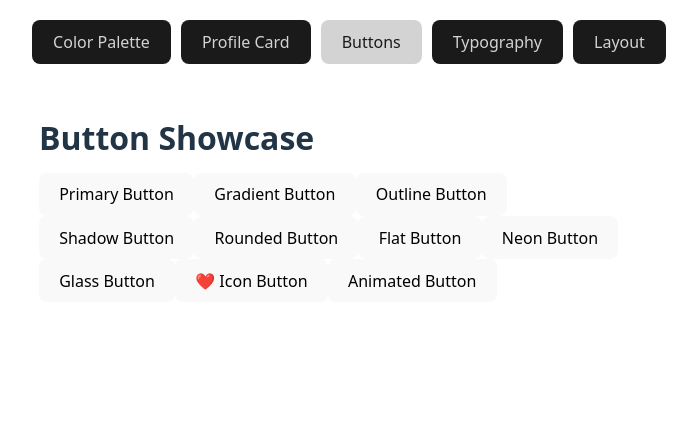
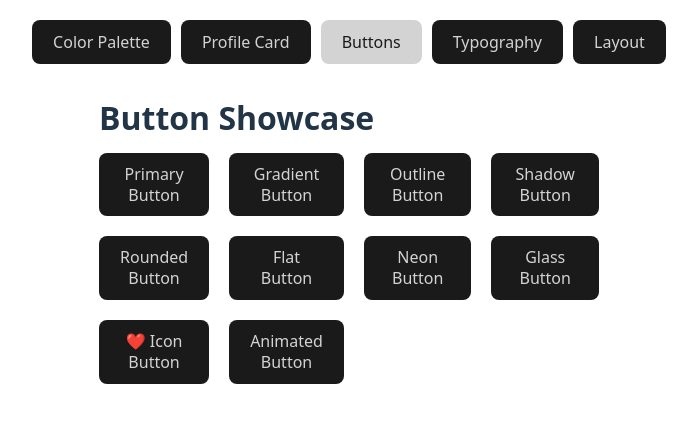
Before and after one commit to BitSmith5/css-basics, a React (Vite) app: page / in a window 1280 px wide. Both pictures are taken after a click on the button "Buttons". Shown: the top 422 px of the page, without its empty margins (291-988 px from the left). Built offline with nearby package versions, Linux system fonts and the light colour scheme.

Commit message:
ButtonShowcase primary button implementation

```diff
--- a/src/components/CSSPracticeScaffold.css
+++ b/src/components/CSSPracticeScaffold.css
@@ -12,11 +12,10 @@
   position: absolute;
   transform: translateX(-50%);
   left: 50%;
-  max-width: 1000px;
-  min-width: 500px;
+  max-width: 1500px;
+  min-width: 1000px;
   min-height: 800px;
-  background-color: #ffffff29;
-  padding: 20px;
+  padding: 0px;
 }
 .navigation {
   position: relative;
@@ -51,15 +50,6 @@
 .nav-button.active:focus {
   border-color: transparent;
 }
-
-.color-section {
-  position: absolute;
-  top: 50%;
-  left: 50%;
-  transform: translate(-50%, -50%);
-  width: 100%;
-}
-
 .section-title {
   position: relative;
   font-size: 2em;
@@ -67,50 +57,3 @@
   margin: 0;
   padding-bottom: 20px;
 }
-
-.color-grid {
-  position: relative;
-  left: 50%;
-  transform: translateX(-50%);
-  display: grid;
-  grid-template-columns: repeat(4, 1fr);
-  gap: 20px;
-  transition: all 0.4s ease;
-}
-
-.color-swatch {
-  width: 200px;
-  height: 100px;
-  border-radius: 8px;
-  display: flex;
-  flex-direction: column;
-  align-items: baseline;
-  gap: 5px;
-  padding: 10px;
-  color: transparent;
-  transition: border-radius 0.4s ease, color 0.4s ease;
-  cursor: pointer;
-}
-.color-swatch:hover {
-  border-radius: 0;
-  color: #000000;
-}
-
-.color-hex,
-.color-rgb {
-  position: relative;
-  font-size: 0.9em;
-  margin: 0;
-}
-
-.color-name {
-  font-size: 1.2em;
-  font-weight: 100;
-  margin-top: 10px;
-}
-
-@media (max-width: 1000px) {
-  .color-grid {
-    grid-template-columns: repeat(2, 1fr);
-  }
-}
--- a/src/components/CSSPracticeScaffold.tsx
+++ b/src/components/CSSPracticeScaffold.tsx
@@ -1,9 +1,29 @@
 import { useState } from 'react';
 import './CSSPracticeScaffold.css';
 import '../styles/ProfileCard.css';
+import '../styles/ButtonShowcase.css';
+import '../styles/ColorPalette.css';
 
 export default function CSSPracticeScaffold() {
   const [activeSection, setActiveSection] = useState('colors');
+  const [activeButton, setActiveButton] = useState<string | null>(null);
+
+  const handleButtonClick = (key: string) => {
+    setActiveButton((prev) => (prev === key ? null : key));
+  };
+
+  const buttonVariants: Array<{ key: string; label: string }> = [
+    { key: 'primary', label: 'Primary Button' },
+    { key: 'gradient', label: 'Gradient Button' },
+    { key: 'outline', label: 'Outline Button' },
+    { key: 'shadow', label: 'Shadow Button' },
+    { key: 'rounded', label: 'Rounded Button' },
+    { key: 'flat', label: 'Flat Button' },
+    { key: 'neon', label: 'Neon Button' },
+    { key: 'glass', label: 'Glass Button' },
+    { key: 'icon', label: '❤️ Icon Button' },
+    { key: 'animated', label: 'Animated Button' },
+  ];
 
   const colorPalette = [
     { name: 'Ocean Blue', hex: '#0077BE', rgb: 'rgb(0, 119, 190)' },
@@ -55,7 +75,7 @@ export default function CSSPracticeScaffold() {
 
         {/* 1. Color Palette Section */}
         {activeSection === 'colors' && (
-          <section>
+          <section className="color-section">
             <h2 className="section-title">Personal Color Palette</h2>
             <div className="color-grid">
               {colorPalette.map((color, index) => (
@@ -101,16 +121,16 @@ export default function CSSPracticeScaffold() {
           <section className="button-section">
             <h2 className="section-title">Button Showcase</h2>
             <div className="button-grid">
-              <button className="btn btn-primary">Primary Button</button>
-              <button className="btn btn-gradient">Gradient Button</button>
-              <button className="btn btn-outline">Outline Button</button>
-              <button className="btn btn-shadow">Shadow Button</button>
-              <button className="btn btn-rounded">Rounded Button</button>
-              <button className="btn btn-flat">Flat Button</button>
-              <button className="btn btn-neon">Neon Button</button>
-              <button className="btn btn-glass">Glass Button</button>
-              <button className="btn btn-icon">❤️ Icon Button</button>
-              <button className="btn btn-animated">Animated Button</button>
+              {buttonVariants.map(({ key, label }) => (
+                <button
+                  key={key}
+                  className={`btn btn-${key} ${activeButton === key ? 'active' : ''}`}
+                  onClick={() => handleButtonClick(key)}
+                  aria-pressed={activeButton === key}
+                >
+                  {label}
+                </button>
+              ))}
             </div>
           </section>
         )}
--- /dev/null
+++ b/src/styles/ButtonShowcase.css
@@ -0,0 +1,56 @@
+.button-section {
+  position: absolute;
+  left: 50%;
+  transform: translateX(-50%);
+  width: fit-content;
+  height: fit-content;
+}
+
+.button-grid {
+  display: grid;
+  grid-template-columns: repeat(4, 1fr);
+  gap: 20px;
+  transition: all 0.4s ease;
+}
+
+.btn {
+  padding: 10px 20px;
+  border: transparent 1px solid;
+  background-color: #1a1a1a;
+  cursor: pointer;
+  font-size: 16px;
+  line-height: 1.3em;
+  color: #d3d3d3;
+}
+
+/* Generic active state for all .btn variants */
+.btn.active {
+  background-color: #d3d3d3;
+  color: #1a1a1a;
+  border-color: transparent;
+}
+
+.btn.btn-primary {
+  border: transparent 1px solid;
+  background-color: #1a1a1a;
+  cursor: pointer;
+  font-size: 16px;
+  color: #d3d3d3;
+  outline: none;
+}
+
+.btn.btn-primary:hover {
+  background-color: #1a1a1a;
+  border: 1px solid #d3d3d3;
+}
+
+.btn.btn-primary.active {
+  background-color: #d3d3d3;
+  color: #1a1a1a;
+}
+
+/* Keep ARIA-pressed visual in sync for keyboard users */
+.btn.btn-primary[aria-pressed="true"] {
+  background-color: #d3d3d3;
+  color: #1a1a1a;
+}
--- /dev/null
+++ b/src/styles/ColorPalette.css
@@ -0,0 +1,55 @@
+.color-section {
+  position: absolute;
+  left: 50%;
+  width: 100%;
+  height: 100%;
+  transform: translateX(-50%);
+}
+
+.color-grid {
+  position: relative;
+  left: 50%;
+  transform: translateX(-50%);
+  display: grid;
+  grid-template-columns: repeat(4, 1fr);
+  gap: 20px;
+  transition: all 0.4s ease;
+}
+
+.color-swatch {
+  width: 200px;
+  height: 100px;
+  border-radius: 8px;
+  display: flex;
+  flex-direction: column;
+  align-items: baseline;
+  gap: 5px;
+  padding: 10px;
+  color: transparent;
+  transition: border-radius 0.4s ease, color 0.4s ease;
+  cursor: pointer;
+}
+
+.color-swatch:hover {
+  border-radius: 0;
+  color: #000000;
+}
+
+.color-hex,
+.color-rgb {
+  position: relative;
+  font-size: 0.9em;
+  margin: 0;
+}
+
+.color-name {
+  font-size: 1.2em;
+  font-weight: 100;
+  margin-top: 10px;
+}
+
+@media (max-width: 1000px) {
+  .color-grid {
+    grid-template-columns: repeat(2, 1fr);
+  }
+}
```
